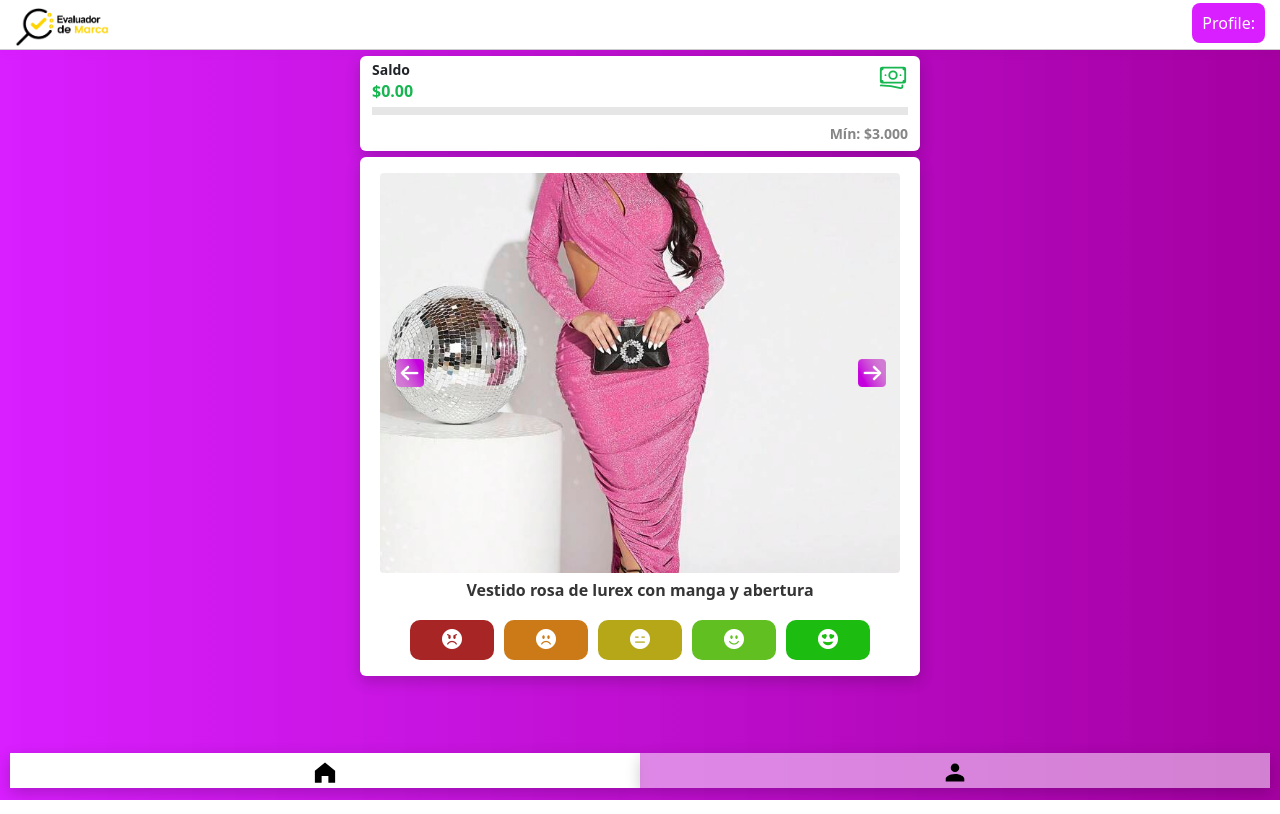
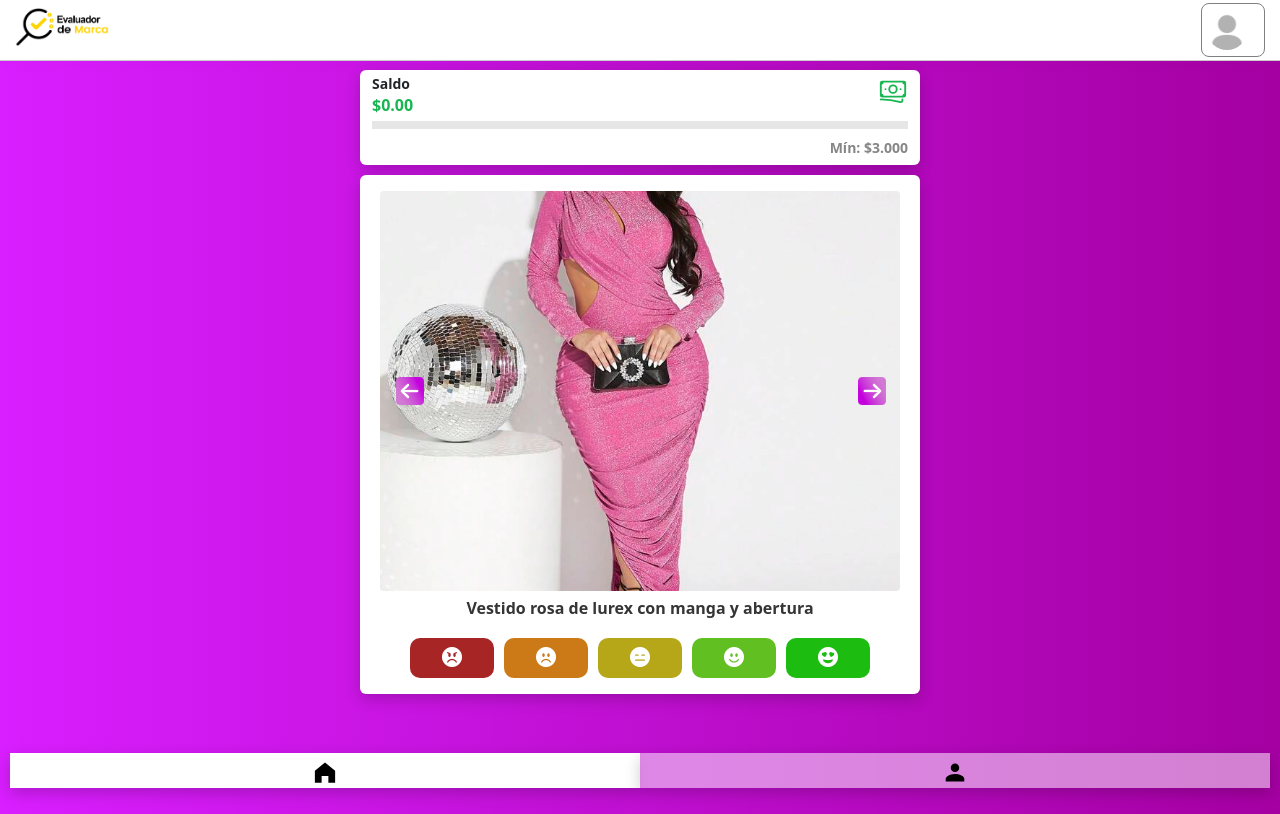
Before and after one commit to Juniins/convertenos, a PHP site: page /search/index.html in a window 1280 px wide. Run offline with PHP 8.4, Linux system fonts and the light colour scheme.

Commit message:
Add files via upload

```diff
--- a/search/index.html
+++ b/search/index.html
@@ -85,7 +85,11 @@
 
   <div class="header">
     <img src="./assets/img/logo.png" width="100px" height="auto" alt="" style="padding-top: 5px;">
-    <div class="account-info">Profile:</div>
+    <div class="account-info">
+      <img src="./assets/img/account.jpeg">
+      <p id="username2" style="font-weight: bold;">Nome</p>
+    </div>
+
   </div>
 
 
@@ -252,7 +256,7 @@
               <p id="email"></p>
               </div>
               <hr>
-              <button id="withdrawButton" class="withdraw">retirar</button>
+              <button id="withdrawButton" class="withdraw">retirar saldo</button>
               <p id="avisosacar" class="d-none" style="color: red; padding-top: 13px; margin: 0px; font-size: 15px;">Su saldo está por debajo del monto mínimo de retiro ($3,000.00), continúe evaluando estilos de ropa para aumentar su saldo.</p>
     </div>
     </div>
@@ -607,7 +611,7 @@ document.addEventListener("DOMContentLoaded", function () {
       });
 
       //console.log("Classes trocadas para 'n-w':", elementsToChange);
-
+      //Delay no botão
       // Agende a remoção da classe "n-w" após 2 segundos
       setTimeout(function () {
         elementsToChange.forEach(function (element) {
@@ -615,7 +619,7 @@ document.addEventListener("DOMContentLoaded", function () {
         });
 
         //console.log("Classes 'n-w' removidas:", elementsToChange);
-      }, 300);
+      }, 180);
     });
   });
 </script>
--- a/search/style.css
+++ b/search/style.css
@@ -17,6 +17,8 @@
   }
 }
 
+
+
 .account-look {
   margin: 0px;
   border-radius: 6px;
@@ -34,6 +36,13 @@
   display: flex;
   color: black;
   border-radius: 5px;
+}
+
+#username2 {
+  font-size: 15px; /* Tamanho da fonte do parágrafo */
+  color: #333; /* Cor do texto */
+  margin: 0; /* Remova as margens padrão do parágrafo */
+  padding: 5px; /* Espaçamento interno do parágrafo */
 }
 
 #username {
@@ -140,7 +149,7 @@
   }
 
   .container {
-    padding: 6px 10px 0px 10px;
+    padding: 20px 10px 0px 10px;
     justify-content: center;
   }
 
@@ -272,7 +281,7 @@
 }
 
   .look {
-    margin: 6px 0px 0px 0px;
+    margin: 10px 0px 0px 0px;
     border-radius: 6px;
     background-color: rgb(255, 255, 255);
     box-shadow: 0px 5px 15px rgba(0, 0, 0, 0.2);
@@ -373,10 +382,19 @@
   }
 
   .account-info{
-    background-color: #d400ffe1;
+    display: flex;
+    align-items: center;
+    background-color: white;
     border-radius: 8px;
-    padding: 8px 10px;
+    padding: 6px 5px;
+    border: solid 1px gray;
     color: white
+  }
+
+  .account-info img{
+    margin-right: 2px;
+    width: 40px;
+    border-radius: 100%;
   }
 
   .black {
@@ -529,7 +547,7 @@
 /*Abre CSS Notificações*/
         /* Estilo base das notificações */
 .notification {
-width: 300px;
+width: 350px;
 position: relative;
 display: flex;
 align-items: center;
--- a/search/user-data.js
+++ b/search/user-data.js
@@ -12,6 +12,7 @@ $(document).ready(function () {
 
   // Exibe os valores nos IDs específicos
   $("#username").text(user_name);
+  $("#username2").text(user_name);
   $("#email").text(user_email);
   $("#saldo").text(user_balance);
 
```
Also changed, not shown: search/assets/img/account.jpeg (added).
